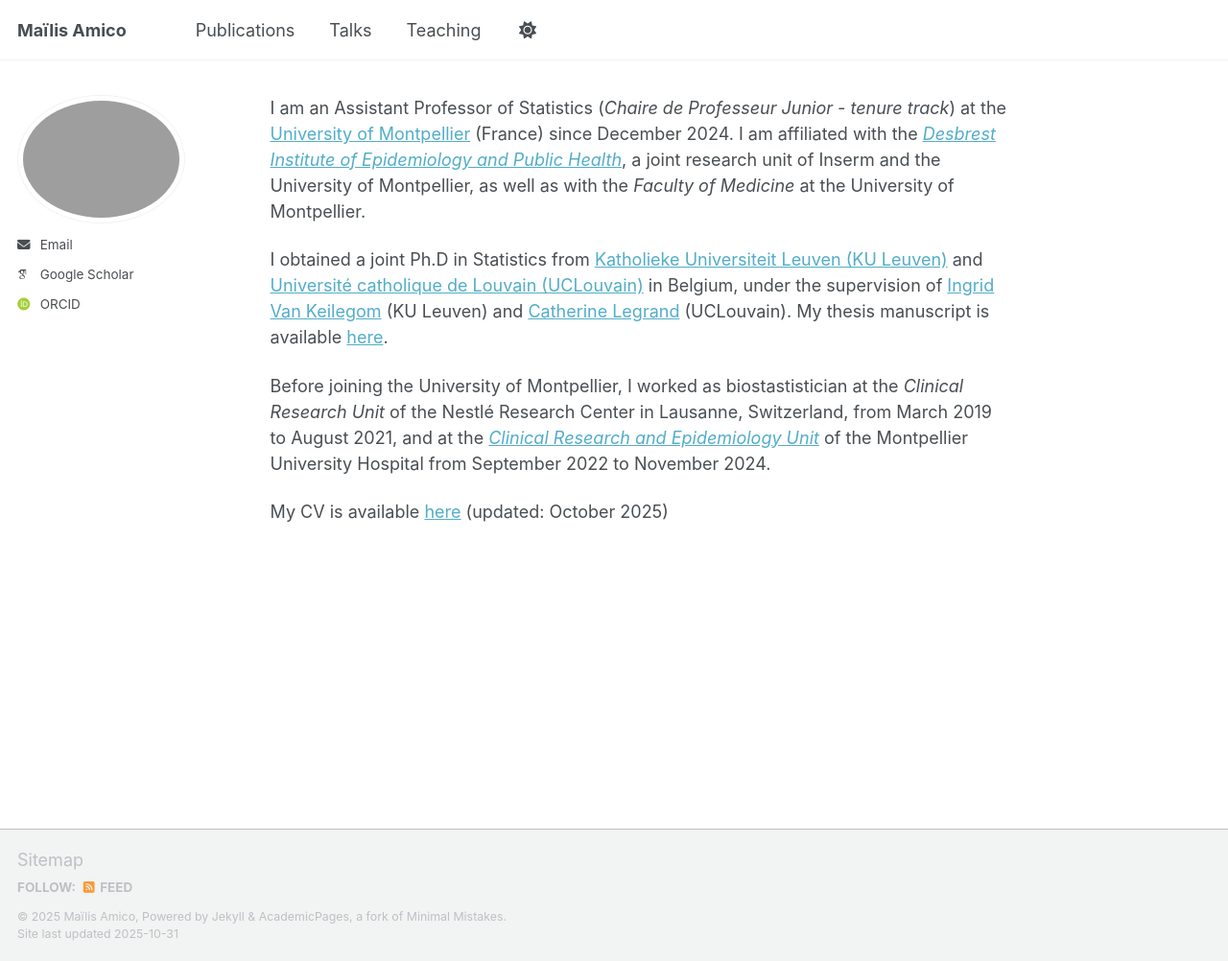
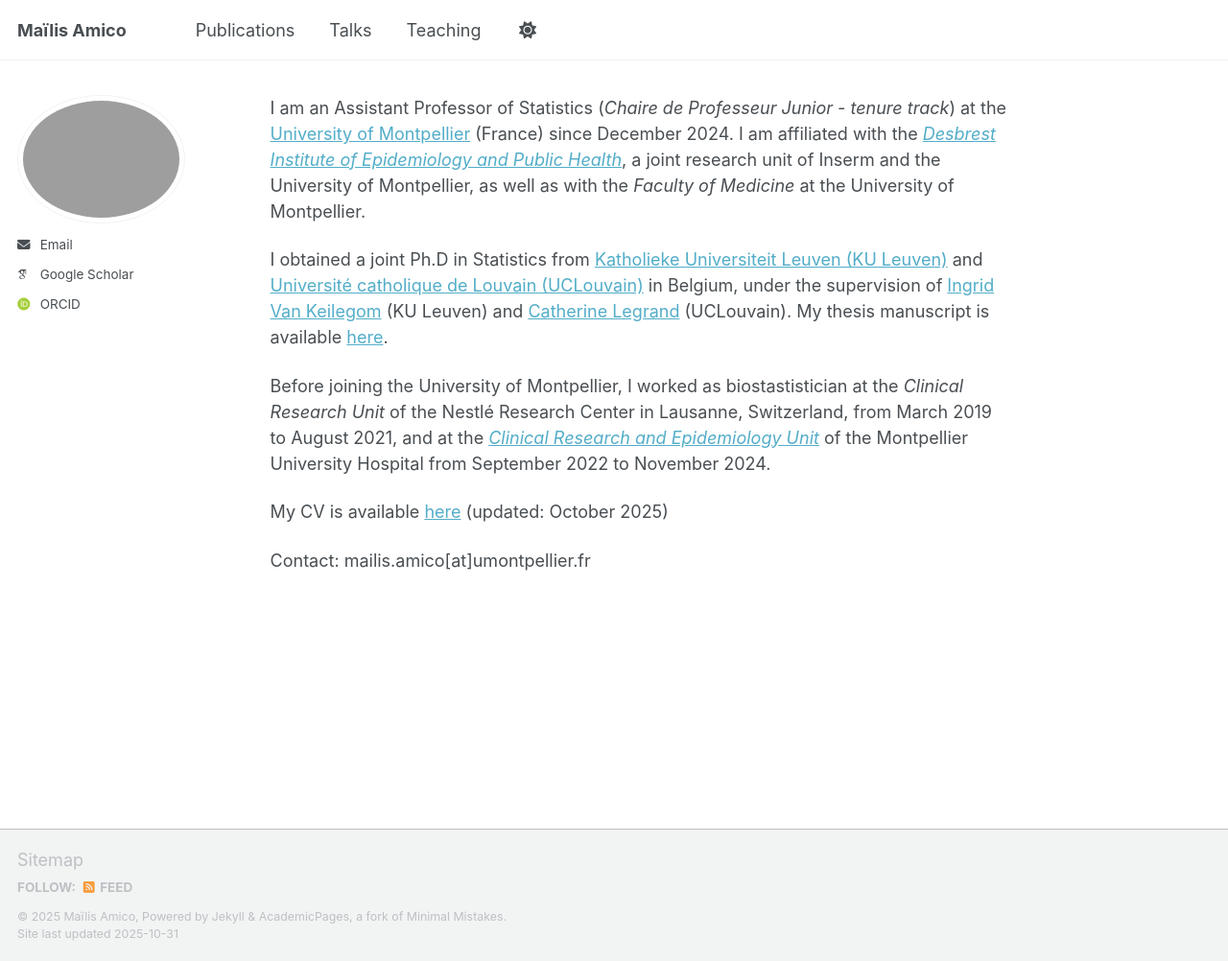
Before and after one commit to maamico/maamico.github.io, a Jekyll site: the page built from _pages/about.md, in a window 1280 px wide and 1002 px high. Shown: the whole window at 96% size. Built offline with Jekyll 4.4.1, drawn with Linux system fonts in a browser that asks for light colours; some web fonts are replaced; a script that is not in the unit is left out.

Commit message:
Update about.md

```diff
--- a/_pages/about.md
+++ b/_pages/about.md
@@ -13,3 +13,5 @@ I obtained a joint Ph.D in Statistics from [Katholieke Universiteit Leuven (KU L
 Before joining the University of Montpellier, I worked as biostastistician at the *Clinical Research Unit* of the Nestlé Research Center in Lausanne, Switzerland, from March 2019 to August 2021, and at the *[Clinical Research and Epidemiology Unit](https://www.chu-montpellier.fr/fr/recherche-et-innovation/notre-organisation/structures-support/unite-de-recherche-clinique-et-epidemiologie-urce)* of the Montpellier University Hospital from September 2022 to November 2024.
 
 My CV is available [here](/files/cv.pdf) (updated: October 2025)
+
+Contact: mailis.amico[at]umontpellier.fr
```
